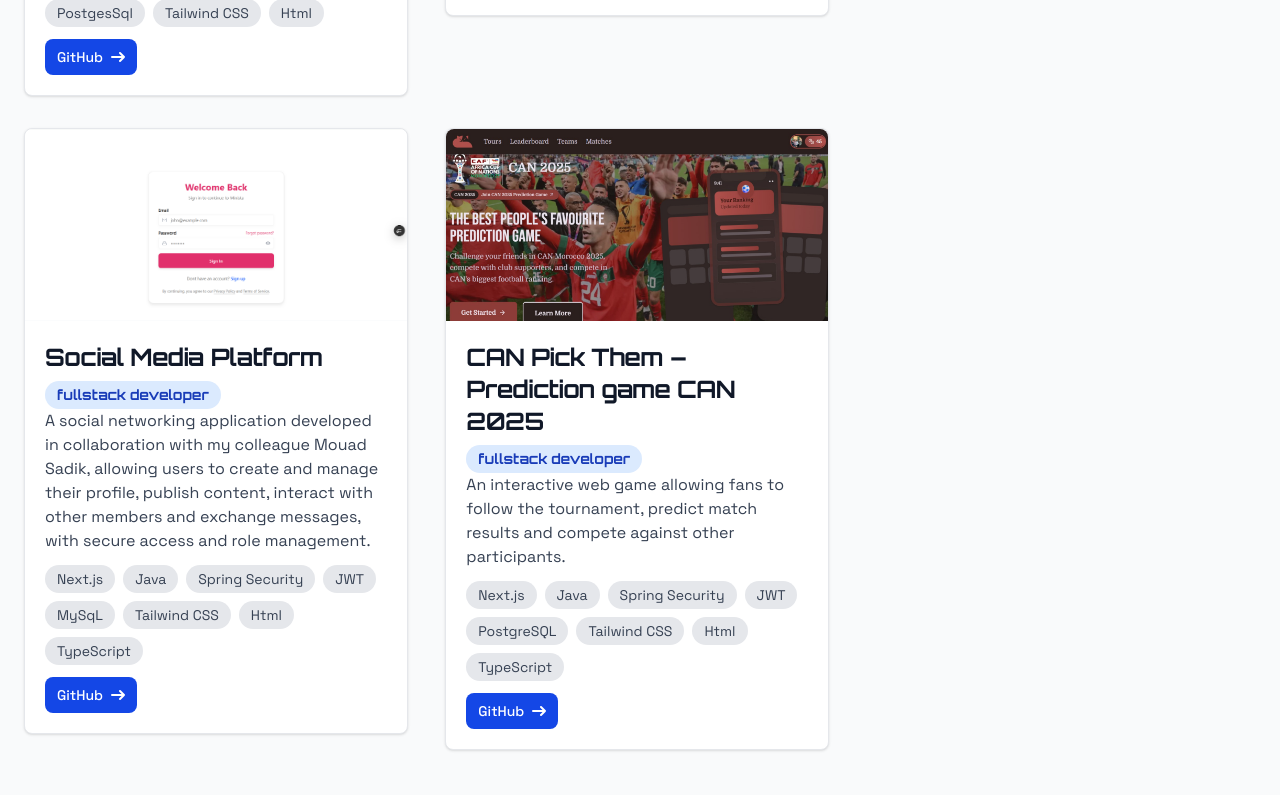
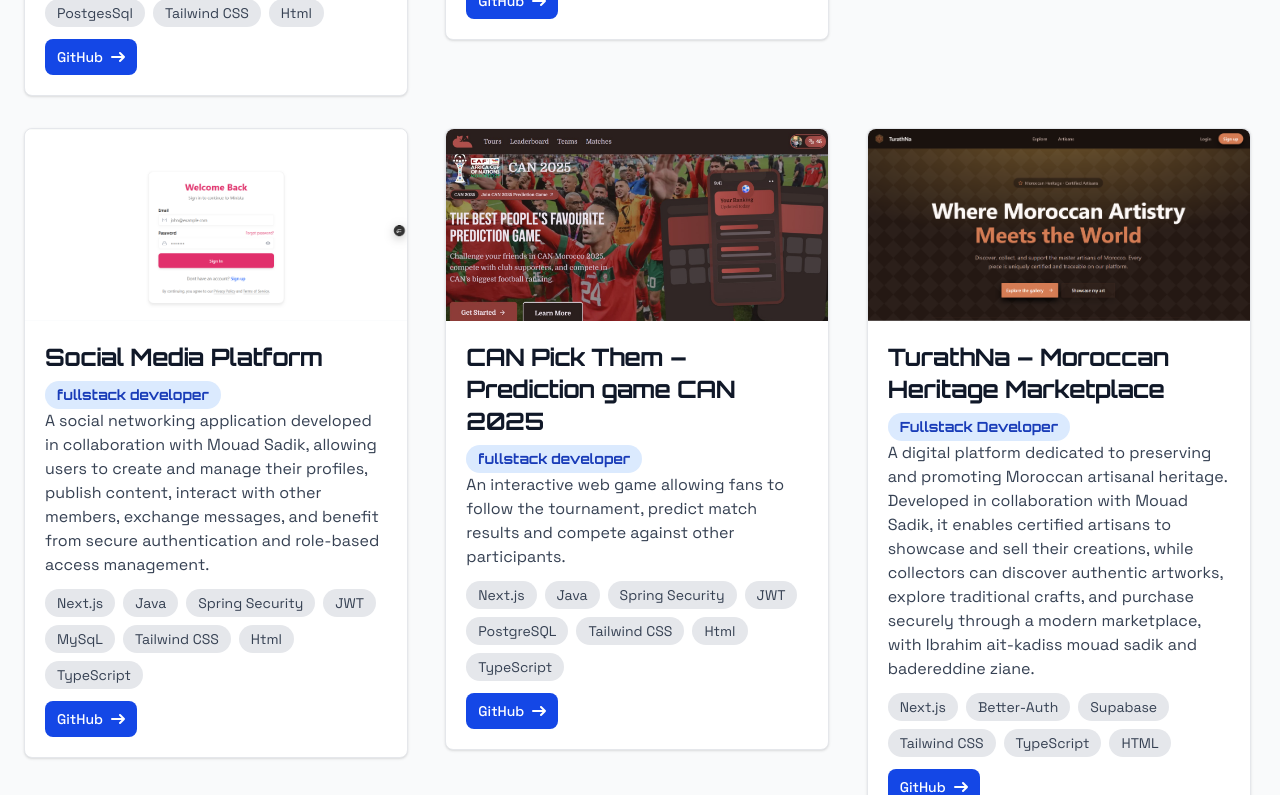
Before and after one commit to khalilbaidouri/portfolio, a React (Vite) app in the folder portfolio/: page / in a window 1280 px wide. Shown: the part 2060-2855 px from the top of the page. Built offline with nearby package versions, Linux system fonts and the light colour scheme; a web font is replaced by a local one.

Commit message:
add project

```diff
--- a/portfolio/src/assets/me.js
+++ b/portfolio/src/assets/me.js
@@ -60,7 +60,7 @@ export const projectsData = [
   {
     title: "BAC Club - Biologists In Action Club",
     description:
-      "Plateforme digitale moderne présentant les activités et valeurs du Biologists In Action Club. Interface intuitive permettant de découvrir les événements, projets humanitaires et opportunités d'engagement du club étudiant.",
+      "Plateforme digitale moderne présentant les activités et valeurs du Biologists In Action Club. Interface intuitive permettant de découvrir les événements, projets humanitaires et opportunités d'engagement du club étudiant with the team.",
     imageUrl: "/img/bac.png",
     technologies: ["Node.js", "Tailwind CSS", "React.js", "MongoDB", "Next.js"],
     gitHubLink: "https://github.com/khalilbaidouri/Gestion-des-Intervention",
@@ -80,7 +80,7 @@ export const projectsData = [
   {
     title: "Social Media Platform",
     description:
-      "A social networking application developed in collaboration with my colleague Mouad Sadik, allowing users to create and manage their profile, publish content, interact with other members and exchange messages, with secure access and role management.",
+      "A social networking application developed in collaboration with Mouad Sadik, allowing users to create and manage their profiles, publish content, interact with other members, exchange messages, and benefit from secure authentication and role-based access management.",
     imageUrl: "/img/minista.png",
     technologies: [
       "Next.js",
@@ -96,7 +96,7 @@ export const projectsData = [
     post: "fullstack developer",
     linkDeploy: "https://minista-chat.vercel.app/",
   },
-    {
+  {
     title: "CAN Pick Them – Prediction game CAN 2025",
     description:
       "An interactive web game allowing fans to follow the tournament, predict match results and compete against other participants.",
@@ -114,6 +114,24 @@ export const projectsData = [
     gitHubLink: "https://github.com/MouadSadik/Pick-them-backend",
     post: "fullstack developer",
     linkDeploy: "https://pick-them-chi.vercel.app/",
+  },
+
+  {
+    title: "TurathNa – Moroccan Heritage Marketplace",
+    description:
+      "A digital platform dedicated to preserving and promoting Moroccan artisanal heritage. Developed in collaboration with Mouad Sadik, it enables certified artisans to showcase and sell their creations, while collectors can discover authentic artworks, explore traditional crafts, and purchase securely through a modern marketplace, with Ibrahim ait-kadiss mouad sadik and badereddine ziane.",
+    imageUrl: "/img/turathna.png",
+    technologies: [
+      "Next.js",
+      "Better-Auth",
+      "Supabase",
+      "Tailwind CSS",
+      "TypeScript",
+      "HTML",
+    ],
+    gitHubLink: "https://github.com/khalilbaidouri/TurathNa",
+    post: "Fullstack Developer",
+    linkDeploy: "https://turathna-nine.vercel.app/",
   },
 ];
 export const reseauData = [
```
Also changed, not shown: portfolio/public/img/turathna.png (added).
